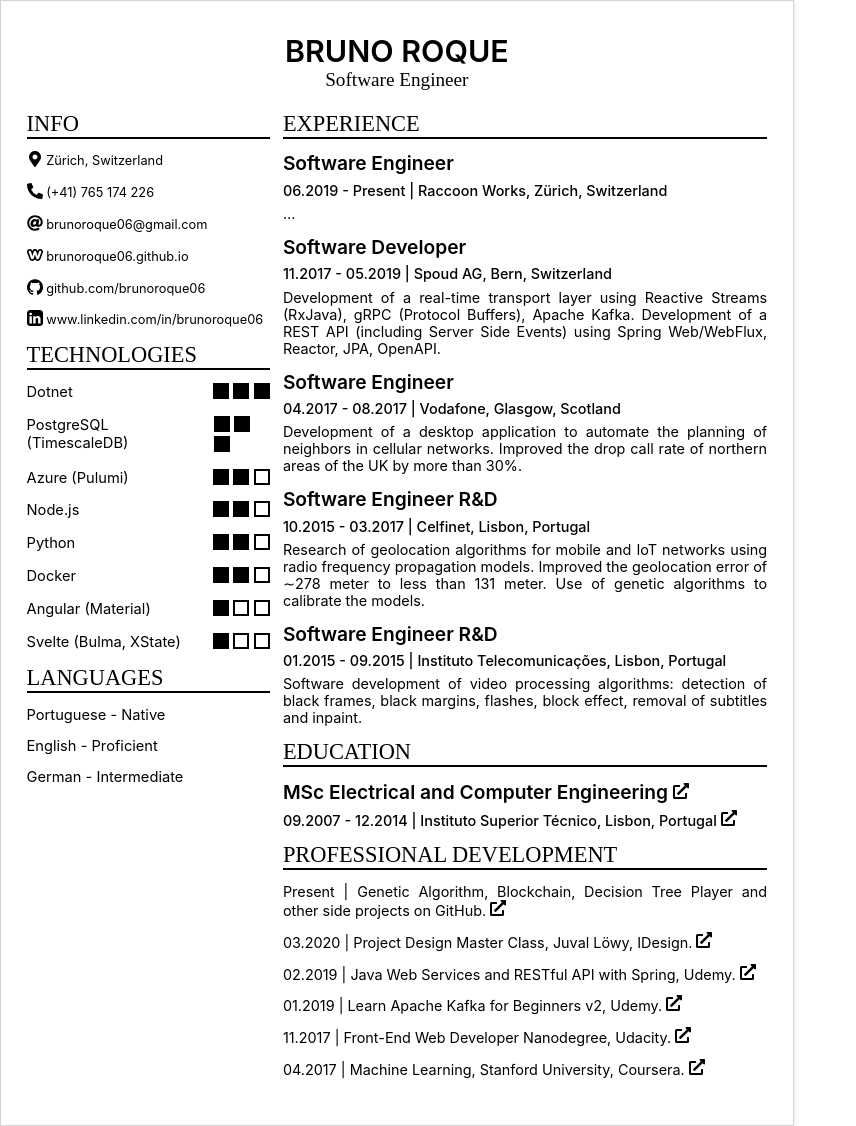
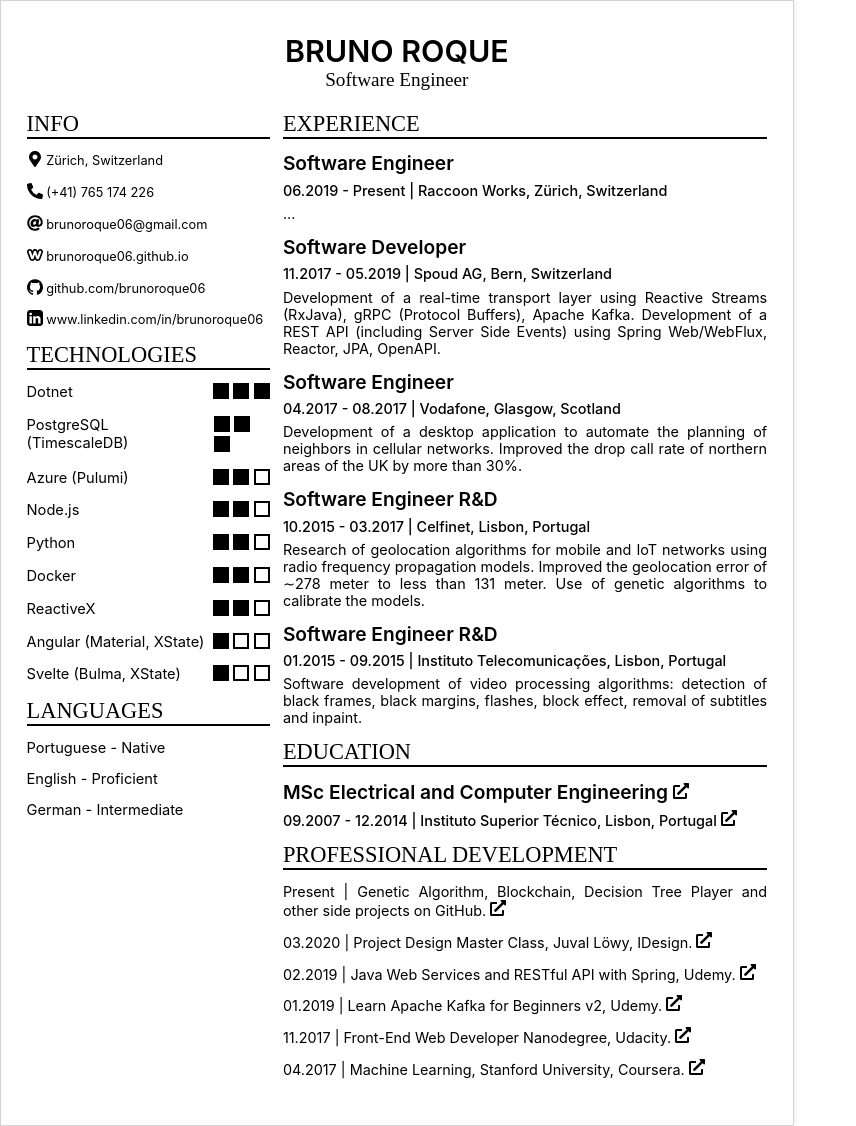
Before and after one commit to brunoroque06/brunoroque06.github.io, a Jekyll site: the page documents/curriculum-vitae/bruno-roque-cv.html, which Jekyll copies as it is, in a window 1280 px wide. Shown: the whole page, without its empty margins (0-856 px from the left). Built offline with Jekyll 4.4.1, drawn with Linux system fonts in a browser that asks for light colours.

Commit message:
Add reactivex to cv

```diff
--- a/documents/curriculum-vitae/bruno-roque-cv.html
+++ b/documents/curriculum-vitae/bruno-roque-cv.html
@@ -284,7 +284,16 @@
         </div>
 
         <div class="row tech">
-          <div class="tech-name">Angular (Material)</div>
+          <div class="tech-name">ReactiveX</div>
+          <div class="tech-score">
+            <div class="tech-full"></div>
+            <div class="tech-full"></div>
+            <div class="tech-empty"></div>
+          </div>
+        </div>
+
+        <div class="row tech">
+          <div class="tech-name">Angular (Material, XState)</div>
           <div class="tech-score">
             <div class="tech-full"></div>
             <div class="tech-empty"></div>
```
Also changed, not shown: 1 other file.
